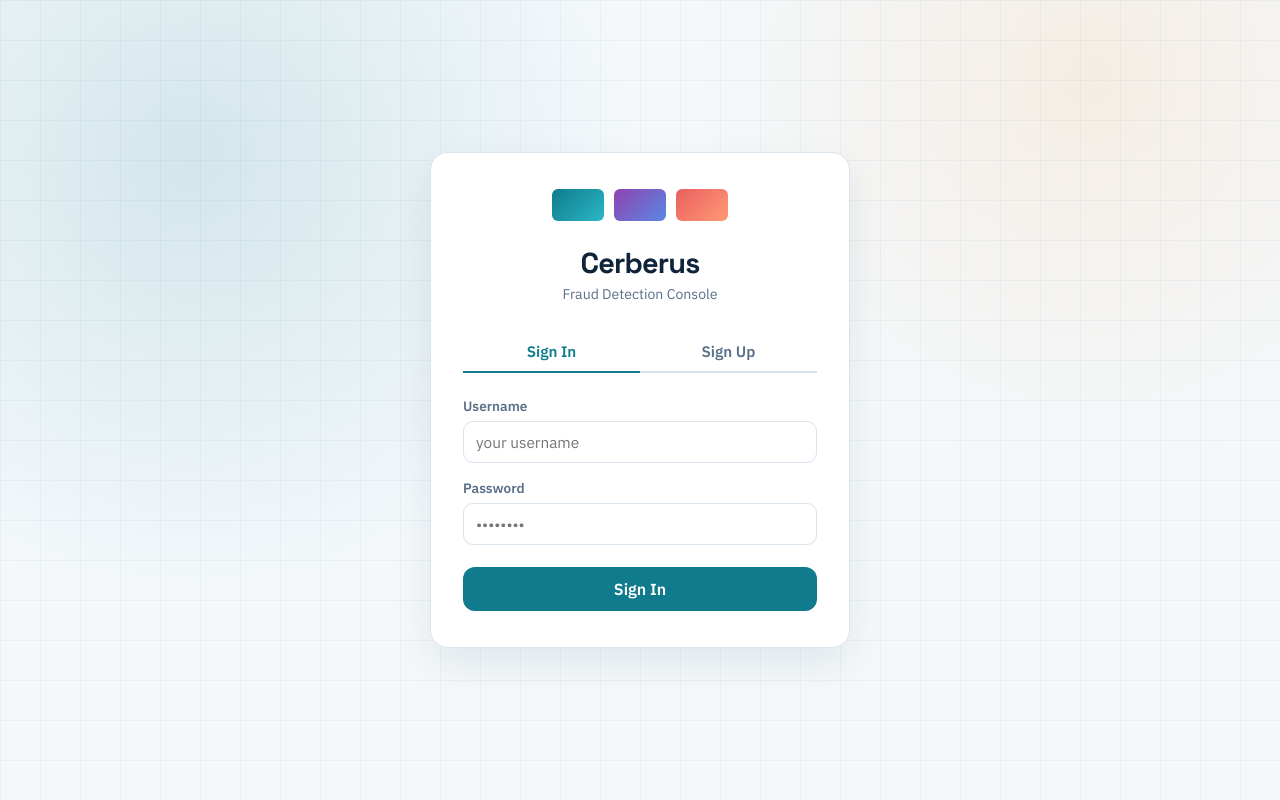
After one commit to 5uhag/cerberus-fraud-detection, a Flask app: page /login in a window 1280 px wide. The commit adds this page. Run offline with Flask 3, Linux system fonts and the light colour scheme.

Commit message:
Add session-based auth with login and sign-up
Adds login_required decorator, /login, /logout routes, and login.html.
Users stored in gitignored users.json with hashed passwords via werkzeug.
SECRET_KEY env var controls session security.

Co-Authored-By: Claude Sonnet 4.6 <noreply@anthropic.com>

```diff
--- a/app.py
+++ b/app.py
@@ -2,14 +2,43 @@ import io
 import json
 import logging
 import os
+from functools import wraps
 
 import joblib
 import numpy as np
 import pandas as pd
-from flask import Flask, jsonify, render_template, request, send_file
+from flask import Flask, jsonify, redirect, render_template, request, send_file, session, url_for
+from werkzeug.security import check_password_hash, generate_password_hash
 
 app = Flask(__name__)
 app.config["MAX_CONTENT_LENGTH"] = 16 * 1024 * 1024
+app.secret_key = os.environ.get("SECRET_KEY", "dev-secret-change-in-prod")
+
+USERS_PATH = "users.json"
+
+
+def load_users():
+    if not os.path.exists(USERS_PATH):
+        return {}
+    try:
+        with open(USERS_PATH, "r", encoding="utf-8") as f:
+            return json.load(f)
+    except Exception:
+        return {}
+
+
+def save_users(users):
+    with open(USERS_PATH, "w", encoding="utf-8") as f:
+        json.dump(users, f)
+
+
+def login_required(f):
+    @wraps(f)
+    def decorated(*args, **kwargs):
+        if "username" not in session:
+            return redirect(url_for("login"))
+        return f(*args, **kwargs)
+    return decorated
 
 logging.basicConfig(level=logging.INFO)
 logger = logging.getLogger(__name__)
@@ -182,6 +211,7 @@ def run_inference(uploaded_file, threshold=DEFAULT_THRESHOLD):
 
 
 @app.get("/")
+@login_required
 def index():
     assets_ready = MODEL is not None and SCALER is not None and FEATURE_ORDER is not None
     model_info = {"ready": assets_ready}
@@ -331,5 +361,53 @@ def download_results():
     )
 
 
+@app.route("/login", methods=["GET", "POST"])
+def login():
+    if "username" in session:
+        return redirect(url_for("index"))
+
+    error = None
+    tab = "login"
+
+    if request.method == "POST":
+        action = request.form.get("action")
+        username = request.form.get("username", "").strip()
+        password = request.form.get("password", "")
+
+        if action == "register":
+            tab = "register"
+            confirm = request.form.get("confirm_password", "")
+            if not username or not password:
+                error = "Username and password are required."
+            elif len(password) < 6:
+                error = "Password must be at least 6 characters."
+            elif password != confirm:
+                error = "Passwords do not match."
+            else:
+                users = load_users()
+                if username in users:
+                    error = "Username already taken."
+                else:
+                    users[username] = generate_password_hash(password)
+                    save_users(users)
+                    session["username"] = username
+                    return redirect(url_for("index"))
+        else:
+            users = load_users()
+            if username not in users or not check_password_hash(users[username], password):
+                error = "Invalid username or password."
+            else:
+                session["username"] = username
+                return redirect(url_for("index"))
+
+    return render_template("login.html", error=error, tab=tab)
+
+
+@app.get("/logout")
+def logout():
+    session.pop("username", None)
+    return redirect(url_for("login"))
+
+
 if __name__ == "__main__":
     app.run(debug=True)
--- /dev/null
+++ b/templates/login.html
@@ -0,0 +1,221 @@
+<!DOCTYPE html>
+<html lang="en">
+<head>
+  <meta charset="UTF-8" />
+  <meta name="viewport" content="width=device-width, initial-scale=1.0" />
+  <title>Cerberus — Sign In</title>
+  <link rel="preconnect" href="https://fonts.googleapis.com" />
+  <link rel="preconnect" href="https://fonts.gstatic.com" crossorigin />
+  <link href="https://fonts.googleapis.com/css2?family=Space+Grotesk:wght@400;500;700&family=IBM+Plex+Sans:wght@400;500;600&display=swap" rel="stylesheet" />
+  <link rel="stylesheet" href="{{ url_for('static', filename='styles.css') }}" />
+  <style>
+    .login-wrap {
+      min-height: 100vh;
+      display: flex;
+      align-items: center;
+      justify-content: center;
+      padding: 32px 16px;
+    }
+
+    .login-card {
+      background: var(--surface);
+      border: 1px solid var(--line);
+      border-radius: var(--radius);
+      box-shadow: var(--shadow);
+      width: min(420px, 100%);
+      padding: 36px 32px;
+    }
+
+    .login-logo {
+      text-align: center;
+      margin-bottom: 28px;
+    }
+
+    .login-logo h1 {
+      font-family: "Space Grotesk", sans-serif;
+      font-size: 1.8rem;
+      margin: 0 0 4px;
+      letter-spacing: -0.03em;
+      color: var(--ink);
+    }
+
+    .login-logo p {
+      margin: 0;
+      font-size: 0.88rem;
+      color: var(--muted);
+    }
+
+    .tab-row {
+      display: flex;
+      border-bottom: 2px solid var(--line);
+      margin-bottom: 24px;
+    }
+
+    .tab-btn {
+      flex: 1;
+      background: none;
+      border: none;
+      padding: 10px 0;
+      font-family: "IBM Plex Sans", sans-serif;
+      font-size: 0.95rem;
+      font-weight: 600;
+      color: var(--muted);
+      cursor: pointer;
+      border-bottom: 2px solid transparent;
+      margin-bottom: -2px;
+      transition: color 150ms, border-color 150ms;
+    }
+
+    .tab-btn.active {
+      color: var(--primary);
+      border-bottom-color: var(--primary);
+    }
+
+    .tab-panel { display: none; }
+    .tab-panel.active { display: block; }
+
+    .form-group {
+      display: flex;
+      flex-direction: column;
+      gap: 6px;
+      margin-bottom: 16px;
+    }
+
+    .form-group label {
+      font-size: 0.85rem;
+      font-weight: 600;
+      color: var(--muted);
+    }
+
+    .form-group input {
+      padding: 10px 12px;
+      border: 1px solid var(--line);
+      border-radius: 10px;
+      font-family: "IBM Plex Sans", sans-serif;
+      font-size: 0.96rem;
+      color: var(--ink);
+      background: #fff;
+      transition: border-color 150ms;
+      outline: none;
+    }
+
+    .form-group input:focus {
+      border-color: var(--primary);
+    }
+
+    .login-btn {
+      width: 100%;
+      padding: 12px;
+      margin-top: 6px;
+      border: none;
+      border-radius: 12px;
+      background: var(--primary);
+      color: #fff;
+      font-family: "IBM Plex Sans", sans-serif;
+      font-size: 1rem;
+      font-weight: 600;
+      cursor: pointer;
+      transition: background 150ms;
+    }
+
+    .login-btn:hover {
+      background: var(--primary-strong);
+    }
+
+    .login-error {
+      background: #fff5f4;
+      border: 1px solid #f2c2bc;
+      border-radius: 10px;
+      padding: 10px 14px;
+      color: #8f261d;
+      font-size: 0.9rem;
+      margin-bottom: 16px;
+    }
+
+    .card-deck-mini {
+      display: flex;
+      gap: 10px;
+      justify-content: center;
+      margin-bottom: 24px;
+    }
+
+    .card-mini {
+      width: 52px;
+      height: 32px;
+      border-radius: 6px;
+    }
+
+    .card-mini-1 { background: linear-gradient(135deg,#0f7b8c,#2bb7c6); }
+    .card-mini-2 { background: linear-gradient(135deg,#8e44ad,#5b86e5); }
+    .card-mini-3 { background: linear-gradient(135deg,#ea5f5f,#ff9a76); }
+  </style>
+</head>
+<body>
+  <div class="background-glow"></div>
+  <div class="login-wrap">
+    <div class="login-card">
+      <div class="login-logo">
+        <div class="card-deck-mini" aria-hidden="true">
+          <div class="card-mini card-mini-1"></div>
+          <div class="card-mini card-mini-2"></div>
+          <div class="card-mini card-mini-3"></div>
+        </div>
+        <h1>Cerberus</h1>
+        <p>Fraud Detection Console</p>
+      </div>
+
+      <div class="tab-row">
+        <button class="tab-btn {% if tab == 'login' %}active{% endif %}" onclick="switchTab('login')">Sign In</button>
+        <button class="tab-btn {% if tab == 'register' %}active{% endif %}" onclick="switchTab('register')">Sign Up</button>
+      </div>
+
+      {% if error %}
+      <div class="login-error">{{ error }}</div>
+      {% endif %}
+
+      <div id="tab-login" class="tab-panel {% if tab == 'login' %}active{% endif %}">
+        <form method="post">
+          <input type="hidden" name="action" value="login" />
+          <div class="form-group">
+            <label for="login-username">Username</label>
+            <input id="login-username" name="username" type="text" autocomplete="username" placeholder="your username" required />
+          </div>
+          <div class="form-group">
+            <label for="login-password">Password</label>
+            <input id="login-password" name="password" type="password" autocomplete="current-password" placeholder="••••••••" required />
+          </div>
+          <button type="submit" class="login-btn">Sign In</button>
+        </form>
+      </div>
+
+      <div id="tab-register" class="tab-panel {% if tab == 'register' %}active{% endif %}">
+        <form method="post">
+          <input type="hidden" name="action" value="register" />
+          <div class="form-group">
+            <label for="reg-username">Username</label>
+            <input id="reg-username" name="username" type="text" autocomplete="username" placeholder="choose a username" required />
+          </div>
+          <div class="form-group">
+            <label for="reg-password">Password</label>
+            <input id="reg-password" name="password" type="password" autocomplete="new-password" placeholder="at least 6 characters" required />
+          </div>
+          <div class="form-group">
+            <label for="reg-confirm">Confirm Password</label>
+            <input id="reg-confirm" name="confirm_password" type="password" autocomplete="new-password" placeholder="••••••••" required />
+          </div>
+          <button type="submit" class="login-btn">Create Account</button>
+        </form>
+      </div>
+    </div>
+  </div>
+
+  <script>
+    function switchTab(tab) {
+      document.querySelectorAll('.tab-btn').forEach(b => b.classList.remove('active'));
+      document.querySelectorAll('.tab-panel').forEach(p => p.classList.remove('active'));
+      document.getElementById('tab-' + tab).classList.add('active');
+      document.querySelectorAll('.tab-btn')[tab === 'login' ? 0 : 1].classList.add('active');
+    }
+  </script>
+</body>
+</html>
```
Also changed, not shown: CLAUDE.md (+14 -2 lines), IMPROVEMENTS.md (+1 -1 lines), templates/index.html (+8 -2 lines), 1 other file.
